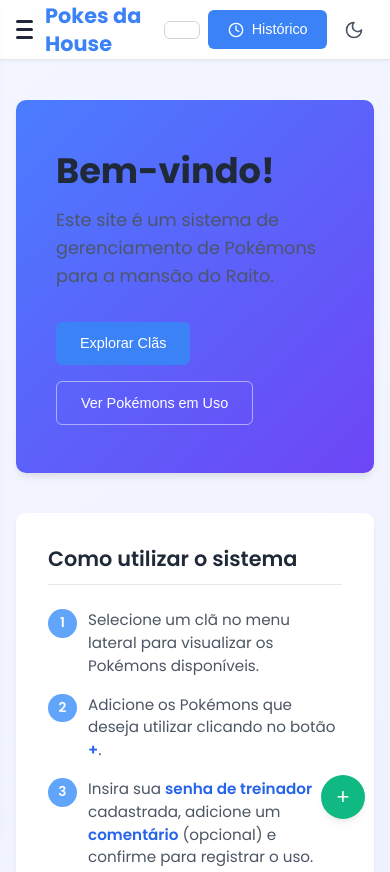
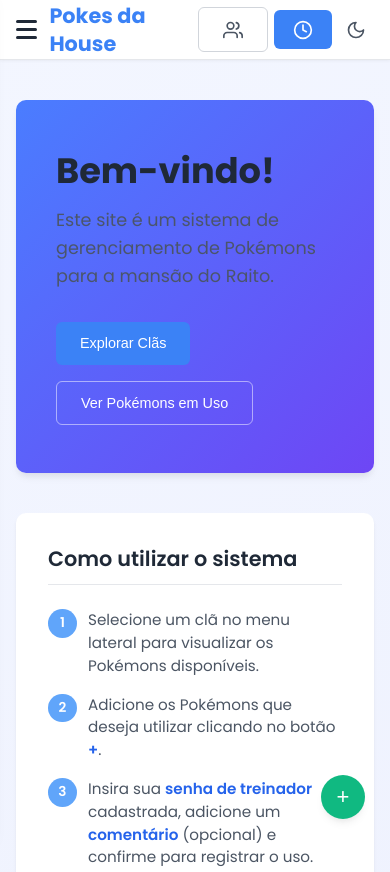
Before and after one commit to Dannfonseca/pktrackermod, a plain HTML site: page index.html in a window 390 px wide. Shown: the top 872 px of the page. Drawn offline with Linux system fonts and the light colour scheme; no server answers.

Commit message:
Ajuste botões mobile

```diff
--- a/css/header.css
+++ b/css/header.css
@@ -3,6 +3,7 @@
 Estilos para o cabeçalho fixo no topo da aplicação.
 Contém o logo, o botão de menu (hamburguer) para mobile,
 e botões de ação (Treinadores, Histórico, Tema).
+Ícones substituem texto em botões de ação no mobile.
 */
 .header {
     background-color: var(--bg-white);
@@ -11,16 +12,15 @@ e botões de ação (Treinadores, Histórico, Tema).
     top: 0;
     left: 0;
     right: 0;
-    z-index: 50;
+    z-index: 50; /* Z-index menor que sidebar e modais */
     height: 60px;
     border-bottom: 1px solid var(--border-light);
-    transition: var(--transition-theme); /* Adiciona transição */
+    transition: var(--transition-theme);
 }
 
-/* Dark mode para header */
 body.dark-mode .header {
-     box-shadow: 0 1px 3px rgba(255,255,255,0.05); /* Sombra mais clara */
-     border-bottom-color: var(--border-light); /* Garante que a borda use a variável dark */
+     box-shadow: 0 1px 3px rgba(255,255,255,0.05);
+     border-bottom-color: var(--border-light);
 }
 
 
@@ -29,13 +29,13 @@ body.dark-mode .header {
     justify-content: space-between;
     align-items: center;
     height: 100%;
-    padding: 0 1.5rem;
+    padding: 0 1.5rem; /* Padding padrão para desktop */
 }
 
 .header-left, .header-right {
     display: flex;
     align-items: center;
-    gap: 0.75rem; /* Espaço entre itens no header */
+    gap: 0.75rem;
 }
 
 .logo {
@@ -57,7 +57,7 @@ body.dark-mode .header {
 
 /* Botão Hamburguer (Menu Mobile) */
 .menu-toggle {
-    display: none;
+    display: none; /* Escondido por padrão */
     flex-direction: column;
     justify-content: space-around;
     width: 24px;
@@ -67,7 +67,7 @@ body.dark-mode .header {
     cursor: pointer;
     padding: 0;
     position: relative;
-    z-index: 1001;
+    z-index: 1001; /* Acima do header, abaixo da sidebar */
 }
 .menu-toggle span {
     display: block;
@@ -88,58 +88,70 @@ body.dark-mode .header {
 #themeToggleButton {
     background: none;
     border: none;
-    padding: 0.5rem; /* Padding para área de clique e alinhamento */
-    margin: 0; /* Remove margem padrão */
+    padding: 0.5rem;
+    margin: 0;
     cursor: pointer;
-    color: var(--text-medium); /* Cor do ícone */
-    border-radius: 50%; /* Botão redondo */
+    color: var(--text-medium);
+    border-radius: 50%;
     display: flex;
     align-items: center;
     justify-content: center;
     transition: background-color var(--transition-fast), color var(--transition-fast);
-    line-height: 1; /* Garante alinhamento vertical do SVG */
+    line-height: 1;
 }
 #themeToggleButton:hover {
-    background-color: var(--bg-gray); /* Fundo leve no hover */
+    background-color: var(--bg-gray);
     color: var(--text-dark);
 }
-/* Garante que o SVG dentro do botão tenha o tamanho correto */
 #themeToggleButton svg {
     width: 20px;
     height: 20px;
     display: block;
 }
 
+/* Estilo padrão dos botões de ação no header (desktop) */
+.header-right .button svg {
+    width: 18px; /* Tamanho padrão do ícone */
+    height: 18px;
+    margin-right: 0.4rem; /* Espaço entre ícone e texto */
+}
+
 
 /* Responsividade */
 @media (max-width: 767px) {
     .menu-toggle {
-        display: flex;
+        display: flex; /* Mostra o botão hamburguer */
     }
     .header .container {
-        padding: 0 1rem;
+        padding: 0 1rem; /* Menor padding no mobile */
     }
     .header-right {
-        gap: 0.5rem; /* Menor espaço no mobile */
+        gap: 0.35rem; /* Menor espaço entre botões no mobile */
     }
-    /* Ajustar padding de todos os botões no header direito para mobile */
+
+    /* Ajuste geral para botões no header direito no mobile */
     .header-right .button,
     #themeToggleButton {
-        padding: 0.5rem 0.6rem;
+        padding: 0.5rem; /* Padding uniforme para botões de ícone */
+        min-width: 36px; /* Garante um tamanho mínimo clicável */
+        min-height: 36px;
+        gap: 0; /* Remove gap interno se houver */
+        justify-content: center; /* Centraliza o ícone */
     }
-    /* Esconde texto dos botões de ação, deixando só ícone (se houver) ou botão menor */
-     .header-right .button span {
+
+    /* <<< NOVO: Esconde o texto (span) DENTRO dos botões específicos >>> */
+    #manageTrainersButton span,
+    #historyButton span {
         display: none;
     }
-     .header-right .button svg {
-        margin-right: 0; /* Remove margem se o texto some */
+
+    /* <<< NOVO: Garante que o SVG não tenha margem extra no mobile >>> */
+    #manageTrainersButton svg,
+    #historyButton svg {
+        margin-right: 0; /* Remove margem direita */
+         width: 20px; /* Ajusta tamanho do ícone se necessário */
+         height: 20px;
     }
-     #manageTrainersButton span { /* Esconde texto do botão Treinadores também */
-         display: none;
-     }
-     #manageTrainersButton {
-         min-width: 36px; /* Garante um tamanho mínimo */
-         padding: 0.5rem;
-         /* Adicione um ícone aqui se desejar para mobile */
-     }
+
+
 }
--- a/index.html
+++ b/index.html
@@ -32,6 +32,8 @@
             </div>
             <div class="header-right">
                 <button id="manageTrainersButton" class="secondary-button" aria-label="Gerenciar Treinadores">
+
+                    <svg xmlns="http://www.w3.org/2000/svg" width="20" height="20" viewBox="0 0 24 24" fill="none" stroke="currentColor" stroke-width="2" stroke-linecap="round" stroke-linejoin="round"><path d="M17 21v-2a4 4 0 0 0-4-4H5a4 4 0 0 0-4 4v2"></path><circle cx="9" cy="7" r="4"></circle><path d="M23 21v-2a4 4 0 0 0-3-3.87"></path><path d="M16 3.13a4 4 0 0 1 0 7.75"></path></svg>
                     <span>Treinadores</span>
                 </button>
                 <button id="historyButton" class="history-button" aria-label="Histórico">
@@ -39,6 +41,7 @@
                     <span>Histórico</span>
                 </button>
                 <button id="themeToggleButton" aria-label="Alternar Tema" title="Alternar Tema Claro/Escuro">
+
                 </button>
             </div>
         </div>
@@ -187,7 +190,8 @@
                 <div class="active-pokemons">
                     <h3>Pokémons em Uso</h3>
                     <div id="activePokemonsList" class="active-pokemons-list">
-                       </div>
+
+                    </div>
                 </div>
             </section>
 
@@ -211,7 +215,8 @@
 
 
                     <div id="pokemon-selection" class="pokemon-selection">
-                       </div>
+
+                    </div>
 
 
                     <div id="empty-clan" class="empty-clan hidden">
@@ -230,6 +235,7 @@
             </section>
         </div>
     </main>
+
 
 
     <div id="errorModal" class="modal">
@@ -341,7 +347,8 @@
             <div class="modal-body">
                 <p>Selecione os Pokémons que deseja devolver:</p>
                 <div id="partialReturnList" class="partial-return-list">
-                    </div>
+
+                </div>
                 <div class="form-group" style="margin-top: 1.5rem;">
                     <label for="partialReturnPassword">Sua Senha de Treinador</label>
                     <input type="password" id="partialReturnPassword" placeholder="Digite sua senha para confirmar" required>
@@ -357,7 +364,8 @@
 
     <div id="historyModal" class="modal">
         <div class="modal-overlay"></div>
-        <div class="modal-content history-modal-content"> <div class="modal-header">
+        <div class="modal-content history-modal-content">
+            <div class="modal-header">
                 <h2>Histórico de Uso</h2>
                 <button class="close-button">X</button>
             </div>
@@ -372,7 +380,8 @@
                     <button id="delete-all-history-button" class="delete-all-button">Deletar Histórico Completo</button>
                 </div>
                 <div id="historyList" class="history-list">
-                    </div>
+
+                </div>
             </div>
             <div class="modal-footer">
                 <button type="button" class="secondary-button">Fechar</button>
@@ -396,7 +405,8 @@
             <div class="modal-body">
                 <p>Lista de treinadores cadastrados:</p>
                 <div id="trainerListContainer" class="trainer-list">
-                    </div>
+
+                </div>
             </div>
             <div class="modal-footer">
                 <button type="button" class="secondary-button close-manage-trainers">Fechar</button>
```
